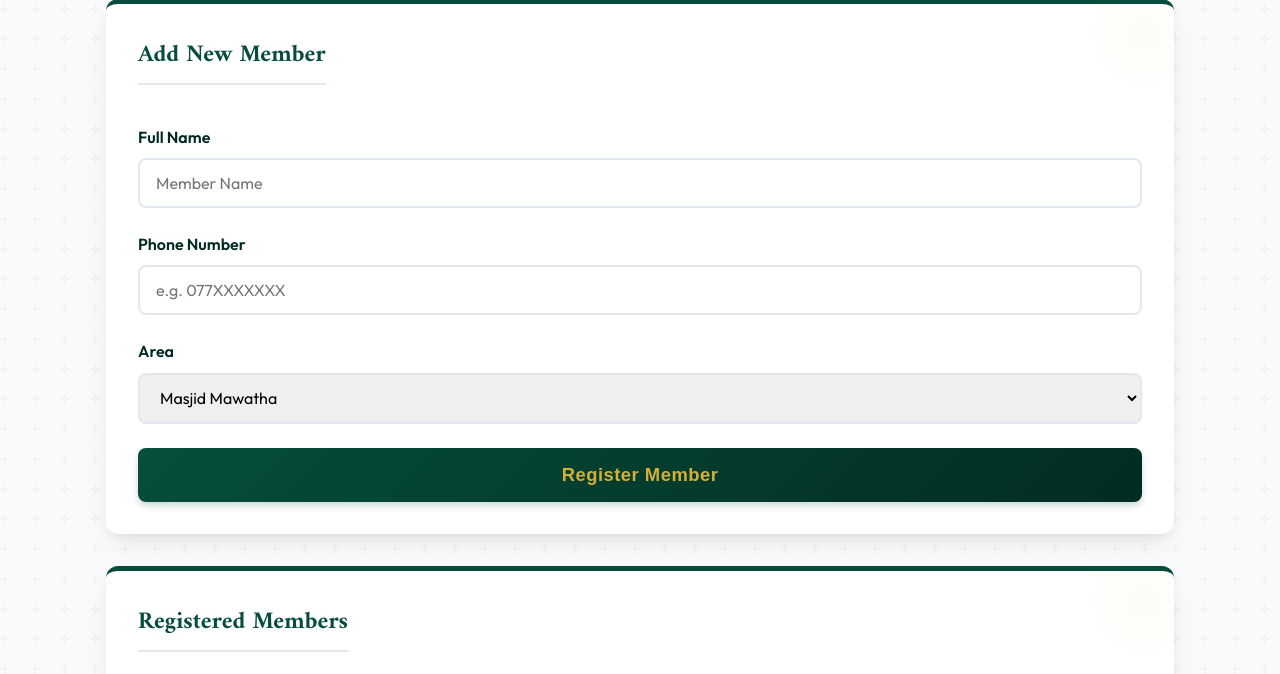
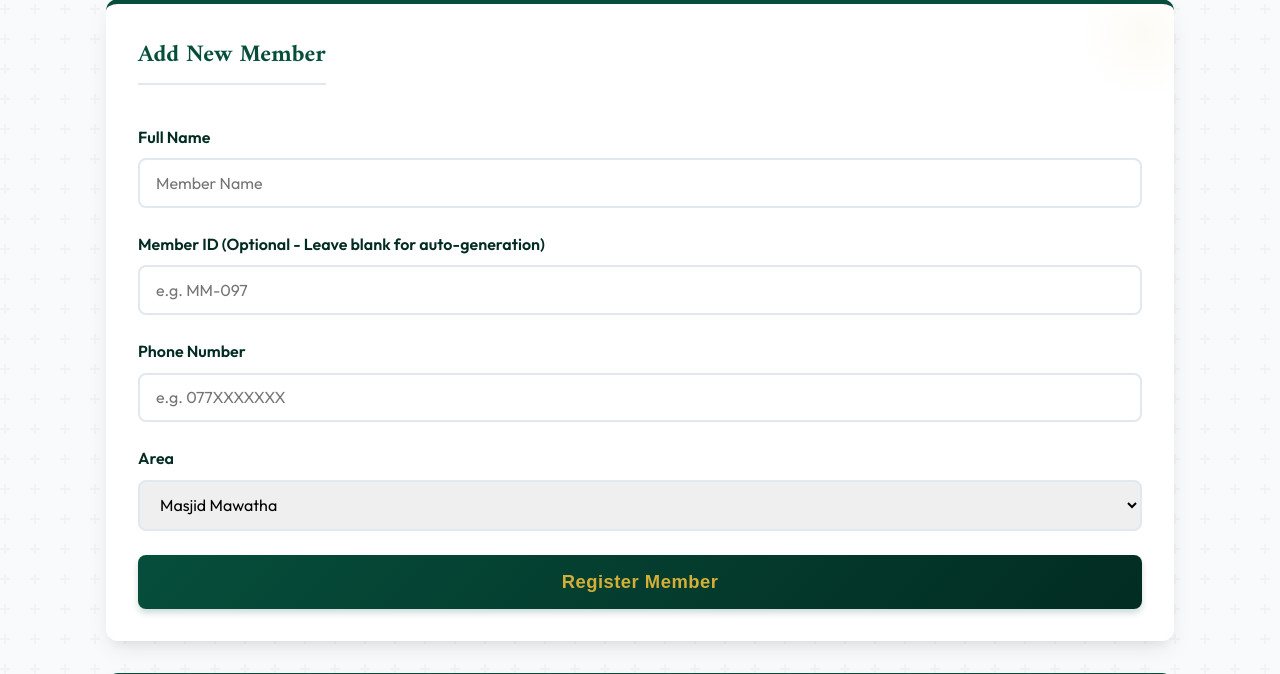
Before and after one commit to Najathmhd/Grand-Jummah-Mosque, a Flask app: page /members in a window 1280 px wide. Shown: the part 206-880 px from the top of the page. Run offline with Flask 3, Linux system fonts and the light colour scheme; a user stored in the database is signed in; data that the repository does not hold is empty.

Commit message:
feat: Introduce manual member ID input with uniqueness validation and a new members management page.

```diff
--- a/app.py
+++ b/app.py
@@ -73,24 +73,36 @@ def members():
         name = request.form['name']
         phone = request.form['phone']
         area = request.form['area']
+        manual_id = request.form.get('manual_id', '').strip()
 
-        prefix_map = {
-            'Masjid Mawatha': 'MM',
-            'Pilanduwa': 'PL',
-            'Town': 'TN'
-        }
-        prefix = prefix_map.get(area, 'XX')
+        if manual_id:
+            # Check if manually entered ID already exists
+            existing = supabase.table('members').select("member_id").eq("member_id", manual_id).execute()
+            if existing.data:
+                flash(f"Error: The Member ID '{manual_id}' is already in use by another person.", 'error')
+                return redirect(url_for('members'))
+            new_member_id = manual_id
+        else:
+            # Traditional Auto-generation logic
+            prefix_map = {
+                'Masjid Mawatha': 'MM',
+                'Pilanduwa': 'PL',
+                'Town': 'TN'
+            }
+            prefix = prefix_map.get(area, 'XX')
 
-        # Determine next Member ID
-        last_member = supabase.table('members').select("member_id").eq("area", area).order("id", desc=True).limit(1).execute()
+            last_member = supabase.table('members').select("member_id").eq("area", area).order("id", desc=True).limit(1).execute()
 
-        if last_member.data:
-            last_id_num = int(last_member.data[0]['member_id'].split('-')[1])
-            new_id_num = last_id_num + 1
-        else:
-            new_id_num = 1
+            if last_member.data:
+                try:
+                    last_id_num = int(last_member.data[0]['member_id'].split('-')[1])
+                    new_id_num = last_id_num + 1
+                except (IndexError, ValueError):
+                    new_id_num = 1 # Fallback if ID is in a different format
+            else:
+                new_id_num = 1
 
-        new_member_id = f"{prefix}-{new_id_num:03d}"
+            new_member_id = f"{prefix}-{new_id_num:03d}"
 
         try:
             supabase.table('members').insert({
--- a/templates/members.html
+++ b/templates/members.html
@@ -5,6 +5,9 @@
     <form method="POST">
         <label>Full Name</label>
         <input type="text" name="name" required placeholder="Member Name">
+
+        <label>Member ID (Optional - Leave blank for auto-generation)</label>
+        <input type="text" name="manual_id" placeholder="e.g. MM-097">
 
         <label>Phone Number</label>
         <input type="text" name="phone" required placeholder="e.g. 077XXXXXXX">
```
